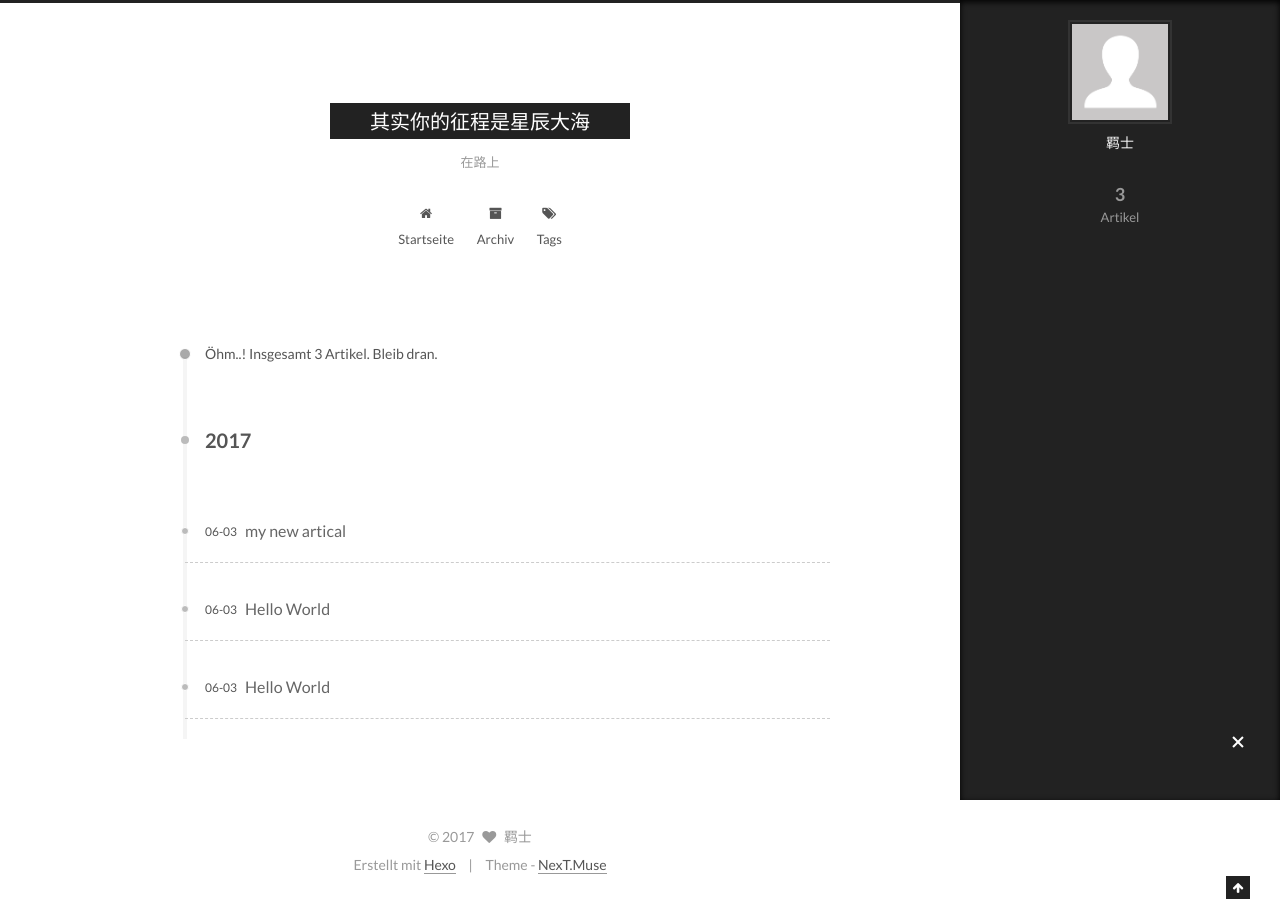
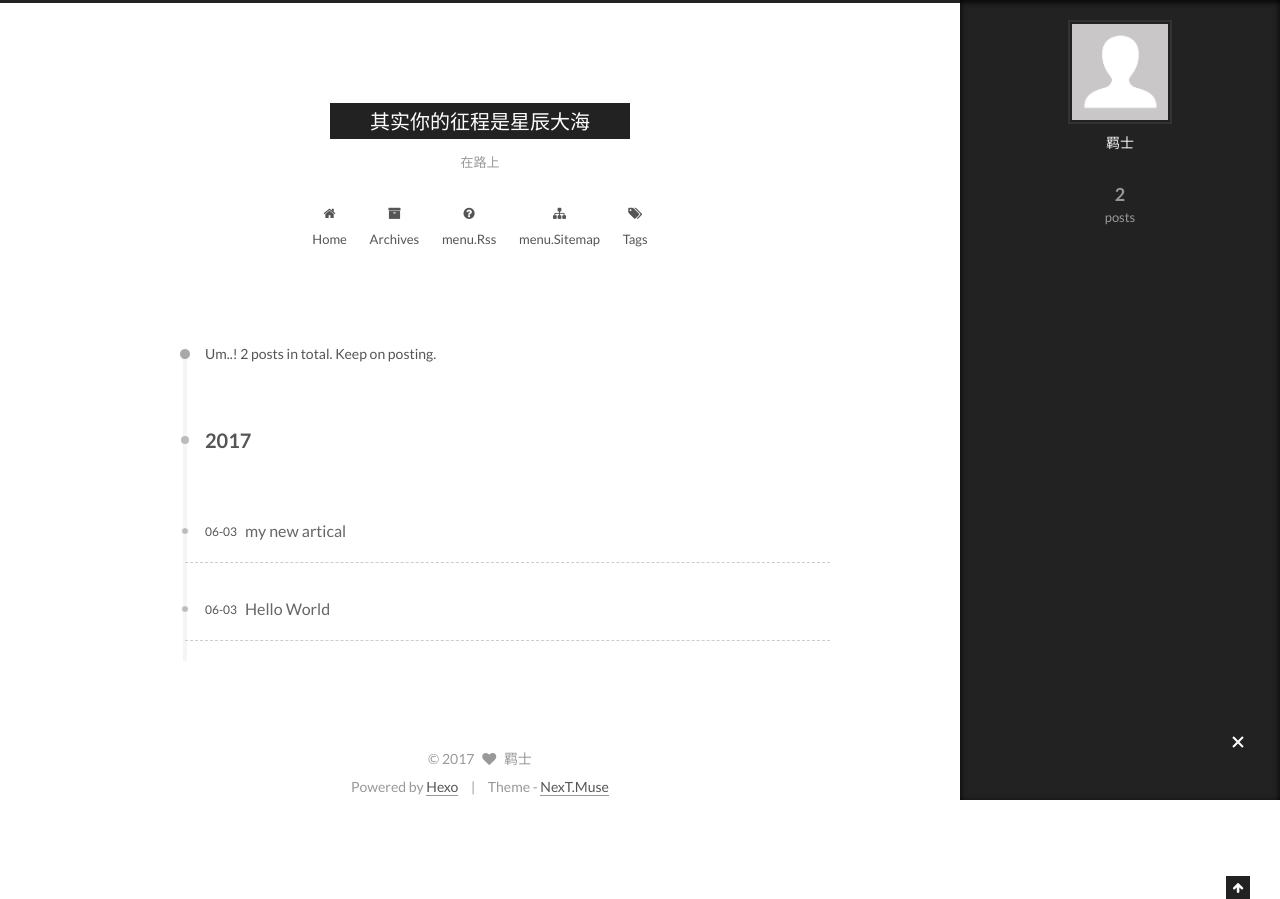
Before and after one commit to jishi92/jishi92.github.io, a plain HTML site: page archives/index.html in a window 1280 px wide. Both pictures are taken after a click on the element 1238 px from the left and 743 px from the top of the page. After the commit the page ends 821 px from the top, so only its background shows below. Drawn offline with Linux system fonts and the light colour scheme.

Commit message:
Site updated: 2017-06-03 22:20:01

```diff
--- a/archives/index.html
+++ b/archives/index.html
@@ -132,7 +132,7 @@
 
 
 
-  <title>Archiv | 其实你的征程是星辰大海</title>
+  <title>Archive | 其实你的征程是星辰大海</title>
 </head>
 
 <body itemscope itemtype="http://schema.org/WebPage" lang="zh-CN">
@@ -199,7 +199,7 @@
 
               <i class="menu-item-icon fa fa-fw fa-home"></i> <br />
 
-            Startseite
+            Home
           </a>
         </li>
 
@@ -209,7 +209,27 @@
 
               <i class="menu-item-icon fa fa-fw fa-archive"></i> <br />
 
-            Archiv
+            Archives
+          </a>
+        </li>
+
+
+        <li class="menu-item menu-item-rss">
+          <a href="/atom.xml" rel="section">
+
+              <i class="menu-item-icon fa fa-fw fa-question-circle"></i> <br />
+
+            menu.Rss
+          </a>
+        </li>
+
+
+        <li class="menu-item menu-item-sitemap">
+          <a href="/sitemap.xml" rel="section">
+
+              <i class="menu-item-icon fa fa-fw fa-sitemap"></i> <br />
+
+            menu.Sitemap
           </a>
         </li>
 
@@ -251,7 +271,7 @@
 
 
 
-      Öhm..! Insgesamt 3 Artikel. Bleib dran.
+      Um..! 2 posts in total. Keep on posting.
     </span>
 
 
@@ -335,43 +355,6 @@
 
 
 
-
-
-
-
-
-
-
-
-
-  <article class="post post-type-normal" itemscope itemtype="http://schema.org/Article">
-    <header class="post-header">
-
-      <h2 class="post-title">
-
-            <a class="post-title-link" href="/2017/06/03/hello-world/" itemprop="url">
-
-                <span itemprop="name">Hello World</span>
-
-            </a>
-
-      </h2>
-
-      <div class="post-meta">
-        <time class="post-time" itemprop="dateCreated"
-              datetime="2017-06-03T10:38:04+08:00"
-              content="2017-06-03" >
-          06-03
-        </time>
-      </div>
-
-    </header>
-  </article>
-
-
-
-
-
   </section>
 
 
@@ -418,8 +401,8 @@
 
             <div class="site-state-item site-state-posts">
               <a href="/archives">
-                <span class="site-state-item-count">3</span>
-                <span class="site-state-item-name">Artikel</span>
+                <span class="site-state-item-count">2</span>
+                <span class="site-state-item-name">posts</span>
               </a>
             </div>
 
@@ -473,7 +456,7 @@
 
 
 <div class="powered-by">
-  Erstellt mit  <a class="theme-link" href="https://hexo.io">Hexo</a>
+  Powered by <a class="theme-link" href="https://hexo.io">Hexo</a>
 </div>
 
 <div class="theme-info">
--- a/css/main.css
+++ b/css/main.css
@@ -1677,7 +1677,7 @@ pre .javascript .function {
   width: 4px;
   height: 4px;
   border-radius: 50%;
-  background: #f5fffa;
+  background: #652aff;
 }
 .links-of-blogroll {
   font-size: 13px;
--- a/index.html
+++ b/index.html
@@ -201,7 +201,7 @@
 
               <i class="menu-item-icon fa fa-fw fa-home"></i> <br />
 
-            Startseite
+            Home
           </a>
         </li>
 
@@ -211,7 +211,27 @@
 
               <i class="menu-item-icon fa fa-fw fa-archive"></i> <br />
 
-            Archiv
+            Archives
+          </a>
+        </li>
+
+
+        <li class="menu-item menu-item-rss">
+          <a href="/atom.xml" rel="section">
+
+              <i class="menu-item-icon fa fa-fw fa-question-circle"></i> <br />
+
+            menu.Rss
+          </a>
+        </li>
+
+
+        <li class="menu-item menu-item-sitemap">
+          <a href="/sitemap.xml" rel="section">
+
+              <i class="menu-item-icon fa fa-fw fa-sitemap"></i> <br />
+
+            menu.Sitemap
           </a>
         </li>
 
@@ -283,7 +303,7 @@
                 <i class="fa fa-calendar-o"></i>
               </span>
 
-                <span class="post-meta-item-text">Veröffentlicht am</span>
+                <span class="post-meta-item-text">Posted on</span>
 
               <time title="Post created" itemprop="dateCreated datePublished" datetime="2017-06-03T16:15:50+08:00">
                 2017-06-03
@@ -394,7 +414,7 @@
                 <i class="fa fa-calendar-o"></i>
               </span>
 
-                <span class="post-meta-item-text">Veröffentlicht am</span>
+                <span class="post-meta-item-text">Posted on</span>
 
               <time title="Post created" itemprop="dateCreated datePublished" datetime="2017-06-03T13:29:10+08:00">
                 2017-06-03
@@ -434,126 +454,6 @@
 
 
             <h2 id="This-is-a-test"><a href="#This-is-a-test" class="headerlink" title="This is a test!"></a>This is a test!</h2>
-
-
-
-    </div>
-
-    <div>
-
-    </div>
-
-    <div>
-
-    </div>
-
-    <div>
-
-    </div>
-
-    <footer class="post-footer">
-
-
-
-
-
-
-
-
-        <div class="post-eof"></div>
-
-    </footer>
-  </article>
-
-
-
-
-
-
-
-
-
-
-
-  <article class="post post-type-normal " itemscope itemtype="http://schema.org/Article">
-    <link itemprop="mainEntityOfPage" href="http://qisens.win/2017/06/03/hello-world/">
-
-    <span hidden itemprop="author" itemscope itemtype="http://schema.org/Person">
-      <meta itemprop="name" content="羁士">
-      <meta itemprop="description" content="">
-      <meta itemprop="image" content="/images/avatar.gif">
-    </span>
-
-    <span hidden itemprop="publisher" itemscope itemtype="http://schema.org/Organization">
-      <meta itemprop="name" content="其实你的征程是星辰大海">
-    </span>
-
-
-      <header class="post-header">
-
-
-
-          <h1 class="post-title" itemprop="name headline">
-
-                <a class="post-title-link" href="/2017/06/03/hello-world/" itemprop="url">Hello World</a></h1>
-
-
-        <div class="post-meta">
-          <span class="post-time">
-
-              <span class="post-meta-item-icon">
-                <i class="fa fa-calendar-o"></i>
-              </span>
-
-                <span class="post-meta-item-text">Veröffentlicht am</span>
-
-              <time title="Post created" itemprop="dateCreated datePublished" datetime="2017-06-03T10:38:04+08:00">
-                2017-06-03
-              </time>
-
-
-
-
-
-          </span>
-
-
-
-
-
-
-
-
-
-
-
-
-
-
-
-
-        </div>
-      </header>
-
-
-    <div class="post-body" itemprop="articleBody">
-
-
-
-
-
-
-
-            <p>Welcome to <a href="https://hexo.io/" target="_blank" rel="external">Hexo</a>! This is your very first post. Check <a href="https://hexo.io/docs/" target="_blank" rel="external">documentation</a> for more info. If you get any problems when using Hexo, you can find the answer in <a href="https://hexo.io/docs/troubleshooting.html" target="_blank" rel="external">troubleshooting</a> or you can ask me on <a href="https://github.com/hexojs/hexo/issues" target="_blank" rel="external">GitHub</a>.</p>
-<h2 id="Quick-Start"><a href="#Quick-Start" class="headerlink" title="Quick Start"></a>Quick Start</h2><h3 id="Create-a-new-post"><a href="#Create-a-new-post" class="headerlink" title="Create a new post"></a>Create a new post</h3><figure class="highlight bash"><table><tr><td class="gutter"><pre><div class="line">1</div></pre></td><td class="code"><pre><div class="line">$ hexo new <span class="string">"My New Post"</span></div></pre></td></tr></table></figure>
-<p>More info: <a href="https://hexo.io/docs/writing.html" target="_blank" rel="external">Writing</a></p>
-<h3 id="Run-server"><a href="#Run-server" class="headerlink" title="Run server"></a>Run server</h3><figure class="highlight bash"><table><tr><td class="gutter"><pre><div class="line">1</div></pre></td><td class="code"><pre><div class="line">$ hexo server</div></pre></td></tr></table></figure>
-<p>More info: <a href="https://hexo.io/docs/server.html" target="_blank" rel="external">Server</a></p>
-<h3 id="Generate-static-files"><a href="#Generate-static-files" class="headerlink" title="Generate static files"></a>Generate static files</h3><figure class="highlight bash"><table><tr><td class="gutter"><pre><div class="line">1</div></pre></td><td class="code"><pre><div class="line">$ hexo generate</div></pre></td></tr></table></figure>
-<p>More info: <a href="https://hexo.io/docs/generating.html" target="_blank" rel="external">Generating</a></p>
-<h3 id="Deploy-to-remote-sites"><a href="#Deploy-to-remote-sites" class="headerlink" title="Deploy to remote sites"></a>Deploy to remote sites</h3><figure class="highlight bash"><table><tr><td class="gutter"><pre><div class="line">1</div></pre></td><td class="code"><pre><div class="line">$ hexo deploy</div></pre></td></tr></table></figure>
-<p>More info: <a href="https://hexo.io/docs/deployment.html" target="_blank" rel="external">Deployment</a></p>
-
 
 
 
@@ -632,8 +532,8 @@
 
             <div class="site-state-item site-state-posts">
               <a href="/archives">
-                <span class="site-state-item-count">3</span>
-                <span class="site-state-item-name">Artikel</span>
+                <span class="site-state-item-count">2</span>
+                <span class="site-state-item-name">posts</span>
               </a>
             </div>
 
@@ -687,7 +587,7 @@
 
 
 <div class="powered-by">
-  Erstellt mit  <a class="theme-link" href="https://hexo.io">Hexo</a>
+  Powered by <a class="theme-link" href="https://hexo.io">Hexo</a>
 </div>
 
 <div class="theme-info">
```
Also changed, not shown: 2017/06/03/my-new-artical/index.html (+26 -6 lines), 2017/06/03/mytest/index.html (+28 -12 lines), archives/2017/06/index.html (+27 -44 lines), archives/2017/index.html (+27 -44 lines).
